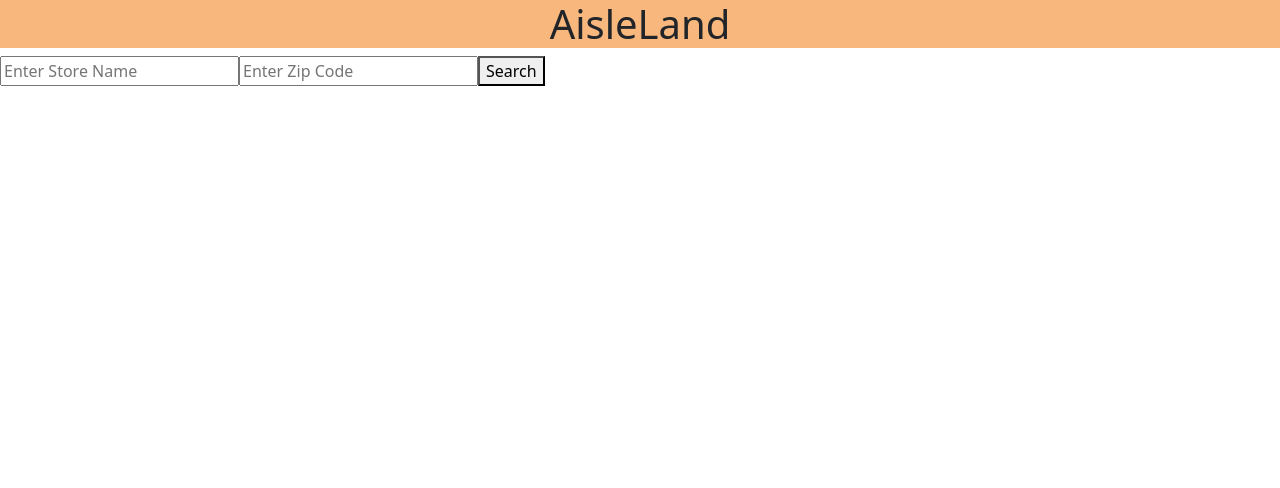
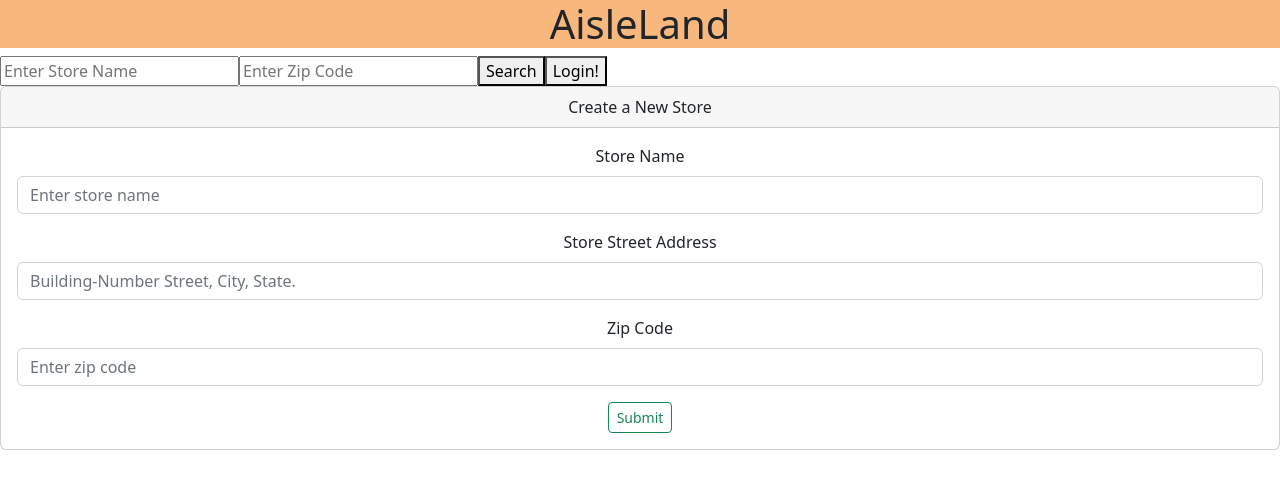
Before and after one commit to nickjestes/aisleland, a React (Create React App) app: page / in a window 1280 px wide. Shown: the top 488 px of the page. Built offline with nearby package versions, Linux system fonts and the light colour scheme; no server answers.

Commit message:
buttons to login in and go home and such

```diff
--- a/src/Home.js
+++ b/src/Home.js
@@ -2,14 +2,17 @@ import React from "react";
 import Header from "./components/Header";
 import BrandNav from "./components/BrandNav";
 import Login from "./Login";
+import NewStorePOST from "./components/NewStorePOST";
 
 
 function Home() {
   return (
     <div>
       <Header />
-      {/* <Login /> */}
       <BrandNav />
+        {/* <Login /> */}
+      <NewStorePOST />
+
     </div>
   );
 }
--- a/src/components/AuthForm/Index.js
+++ b/src/components/AuthForm/Index.js
@@ -18,6 +18,7 @@ export default function AuthForm(props) {
             <input value={password} placeholder="Enter Password" type="password" onChange={e=>setPassword(e.target.value)}/>
             {/* <input value={userName} placeholder="Enter Username" onChange={e=>setUserName(e.target.value)}/> */}
             <Link to="/"><button>{props.type}</button></Link>
+            <Link to="/"><button>Home!</button></Link>
         </form>
     </div>
   )
--- a/src/components/BrandNav.js
+++ b/src/components/BrandNav.js
@@ -8,6 +8,7 @@ import Form from 'react-bootstrap/Form';
 // Search imports
 import {useEffect, useState} from 'react';
 import {useNavigate} from 'react-router-dom';
+import {Link} from 'react-router-dom';
 
 
 
@@ -52,7 +53,9 @@ function BrandNav() {
     <input name="storeSearch" placeholder="Enter Store Name" value={storeSearch} onChange={e=>setStore(e.target.value)}/>
     <input name="zipSearch" placeholder="Enter Zip Code" value={zipSearch} onChange={e=>setZip(e.target.value)}/>
     <button>Search</button>
-</form>
+    <Link to="/login"><button>Login!</button></Link>
+  </form>
+
   );
 }
 
--- a/src/components/MultiStoreComp.js
+++ b/src/components/MultiStoreComp.js
@@ -10,7 +10,7 @@ function MultiStoreComp() {
     const {store, zipCode} = useParams()
     const [storesList, setStores] = useState(null)
     const [storeID, setStoreID] = useState()
-    const URL_PREFIX= "http://localhost:3001"
+    const URL_PREFIX= "https://aisleland-backend.herokuapp.com"
 
 
     let navigate = useNavigate();
--- /dev/null
+++ b/src/components/NewStorePOST.js
@@ -0,0 +1,73 @@
+import Container from 'react-bootstrap/Container';
+import Card from 'react-bootstrap/Card';
+import Button from 'react-bootstrap/Button';
+import Form from 'react-bootstrap/Form';
+
+// Search imports
+import {useEffect, useState} from 'react';
+import {useNavigate} from 'react-router-dom';
+
+// const styles = {
+//     headerStyle: {
+//       background: '#F8B77C',
+//     },
+//   };
+
+function NewStorePOST() {
+
+    const URL_PREFIX= "https://aisleland-backend.herokuapp.com"
+
+    const newStore = (e) =>{
+        e.preventDefault()
+        console.log(e.target.children[0].children[0].value)
+        const foodID = e.target.getAttribute("id")
+        fetch(`${URL_PREFIX}/api/stores/`,{
+          method:"POST",
+          body:JSON.stringify({
+            aisleLocation: e.target.children[0].children[0].value,
+          }),
+          headers:{
+              "Content-Type":"application/json"
+          }
+        }).then(res=>{
+          return res.json()
+        }).then(data=>{
+          console.log(data)
+        })
+      }
+
+
+
+
+
+    return (
+        <Card className="text-center">
+        <Card.Header>Create a New Store</Card.Header>
+        <Card.Body>
+            <Form onSubmit={newStore}>
+                <Form.Group className="mb-3" controlId="formBasicPassword">
+                    <Form.Label>Store Name</Form.Label>
+                    <Form.Control type="password" placeholder="Enter store name" />
+                </Form.Group>
+
+                <Form.Group className="mb-3" controlId="formBasicPassword">
+                    <Form.Label>Store Street Address</Form.Label>
+                    <Form.Control type="password" placeholder="Building-Number Street, City, State." />
+                </Form.Group>
+
+                <Form.Group className="mb-3" controlId="formBasicPassword">
+                    <Form.Label>Zip Code</Form.Label>
+                    <Form.Control type="password" placeholder="Enter zip code" />
+                </Form.Group>
+
+                <Button size="sm" variant="outline-success" type="submit">
+                    Submit
+                </Button>
+            </Form>
+        </Card.Body>
+      </Card>
+    );
+  }
+
+
+  export default NewStorePOST;
--- a/src/components/StoreTable.js
+++ b/src/components/StoreTable.js
@@ -15,7 +15,7 @@ function StoreTable() {
   const {id} = useParams()
   const [foodItems, setFoods] = useState([])
   const [houseItems, setHouseItems] = useState ([])
-  const URL_PREFIX= "http://localhost:3001"
+  const URL_PREFIX= "https://aisleland-backend.herokuapp.com"
 
   console.log(id)
 
--- a/src/utils/API.js
+++ b/src/utils/API.js
@@ -1,8 +1,8 @@
-const URL_PREFIX= "http://localhost:3001"
+const URL_PREFIX= "https://aisleland-backend.herokuapp.com"
 
 const API = {
     multiStoreAPI:(store,zipCode)=>{
-        return fetch(`http://localhost:3001/api/stores/${store}/${zipCode}`,{
+        return fetch(`u${URL_PREFIX}/api/stores/${store}/${zipCode}`,{
             method:"GET",
             headers:{
                 "Content-Type":"application/json"
```
Also changed, not shown: 1 other file (tests, documents, lock files or other folders).
